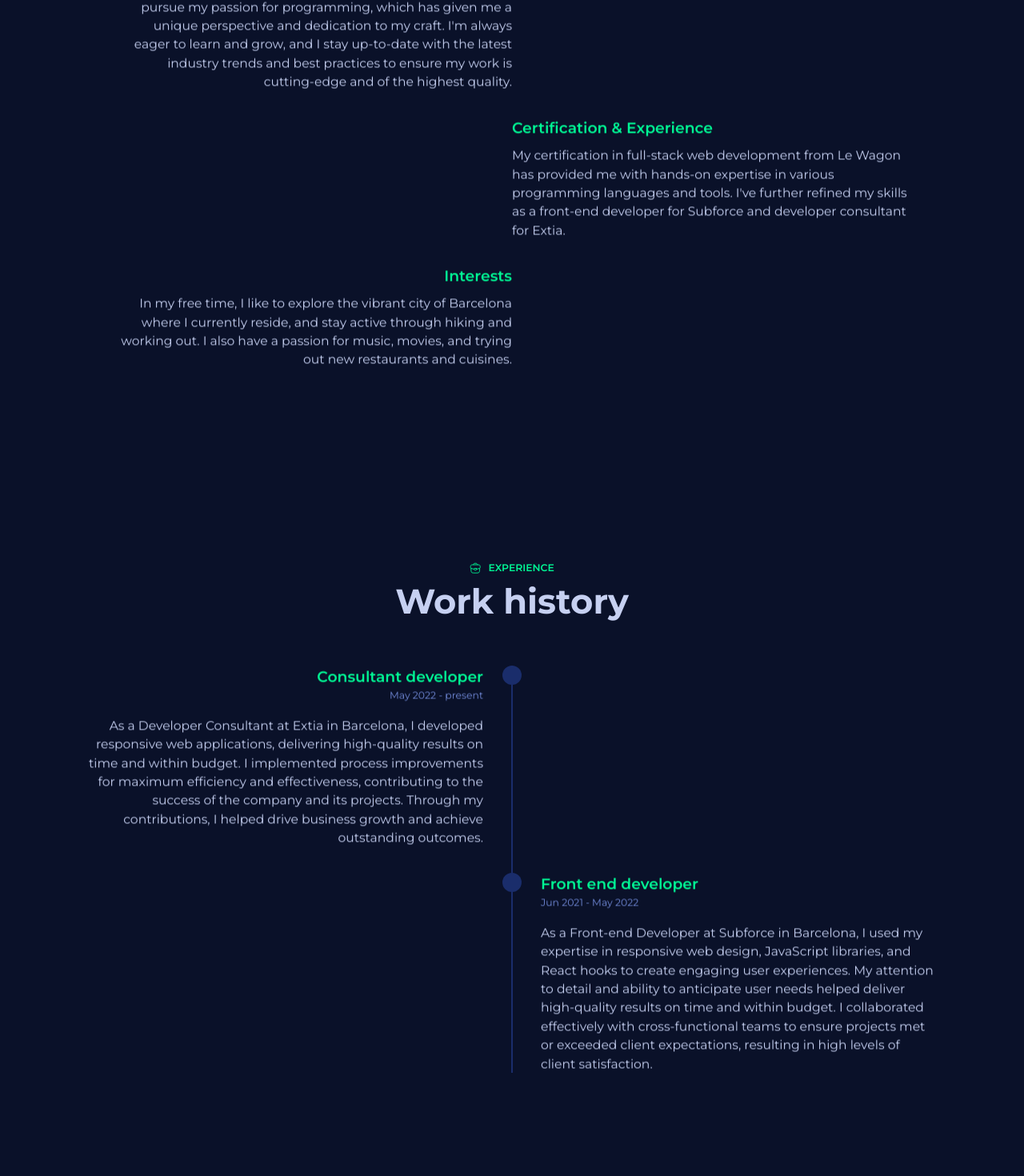
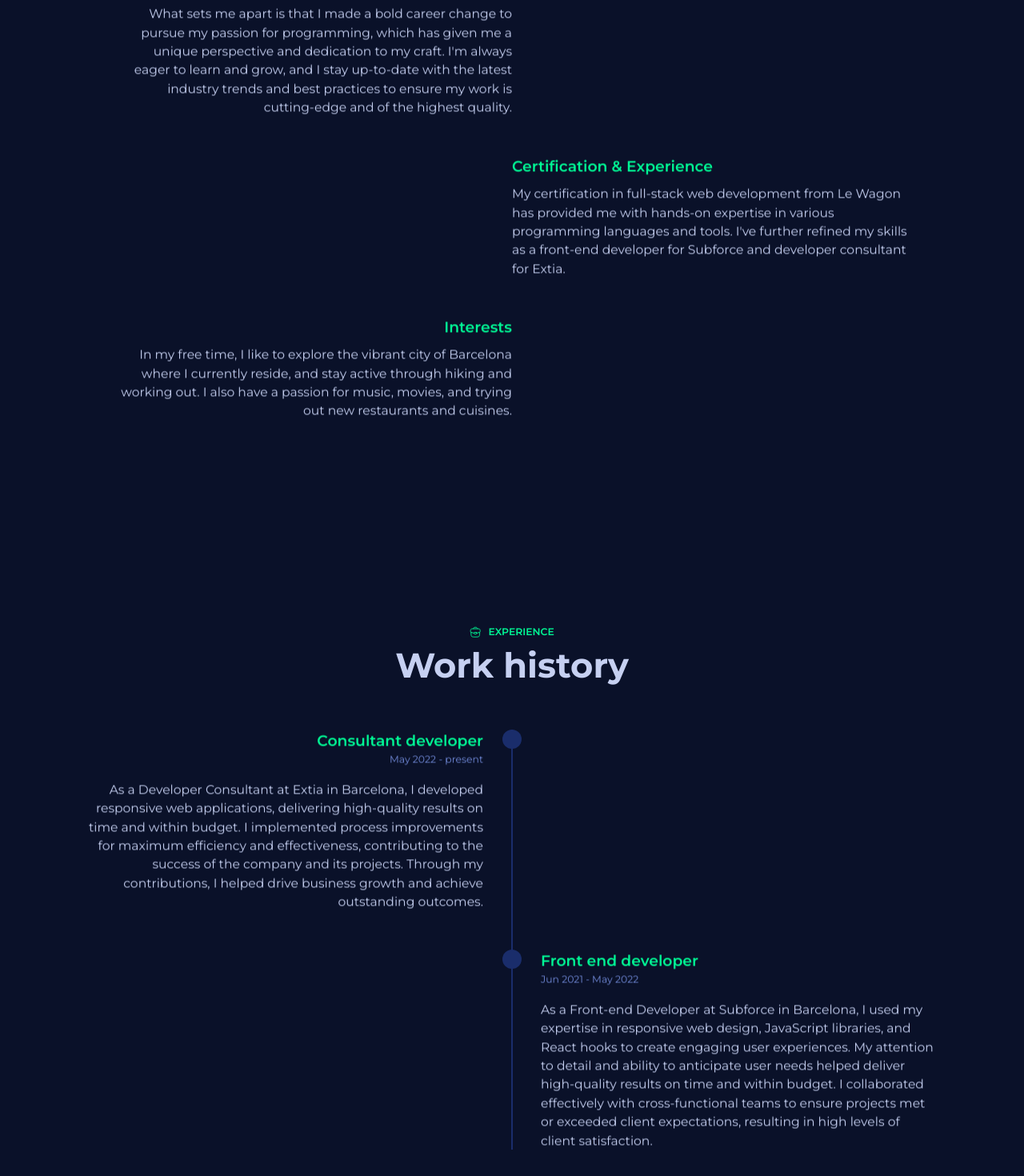
Before and after one commit to kevinsauvage/next-portfolio, a Next.js app: page / in a window 1280 px wide. Shown: the part 1493-2963 px from the top of the page at 80% size. Built offline with nearby package versions, Linux system fonts and the light colour scheme.

Commit message:
add more spacing bottom

```diff
--- a/src/component/About/About.module.scss
+++ b/src/component/About/About.module.scss
@@ -14,7 +14,7 @@
       width: 50%;
       height: auto;
       border-radius: $radius_1;
-      margin-bottom: 2rem;
+      margin-bottom: 3rem;
 
       &:nth-child(even) {
         margin-left: auto;
--- a/src/component/Experiences/experiencesCard/ExperiencesCard.module.scss
+++ b/src/component/Experiences/experiencesCard/ExperiencesCard.module.scss
@@ -1,7 +1,7 @@
 .card {
   position: relative;
   width: 50%;
-  margin-bottom: 2rem;
+  margin-bottom: 3rem;
 
   &::after {
     position: absolute;
```
